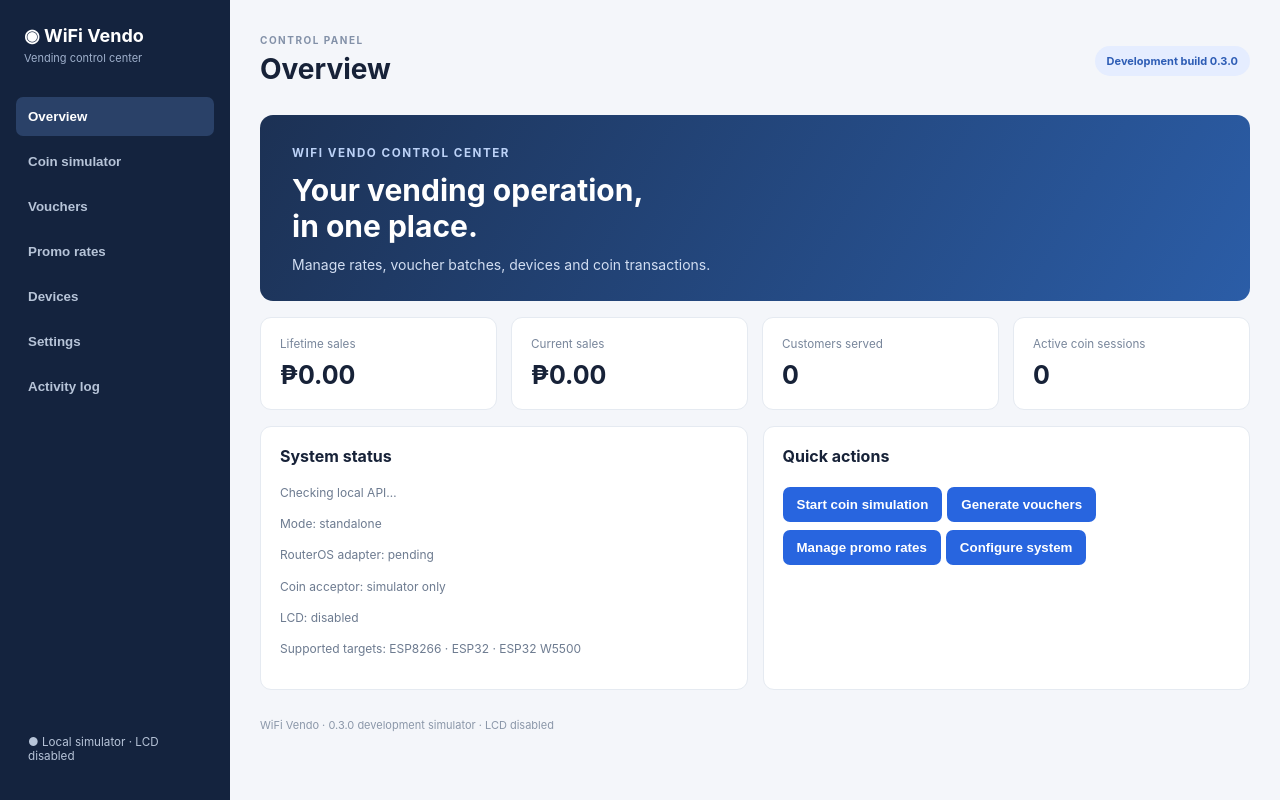
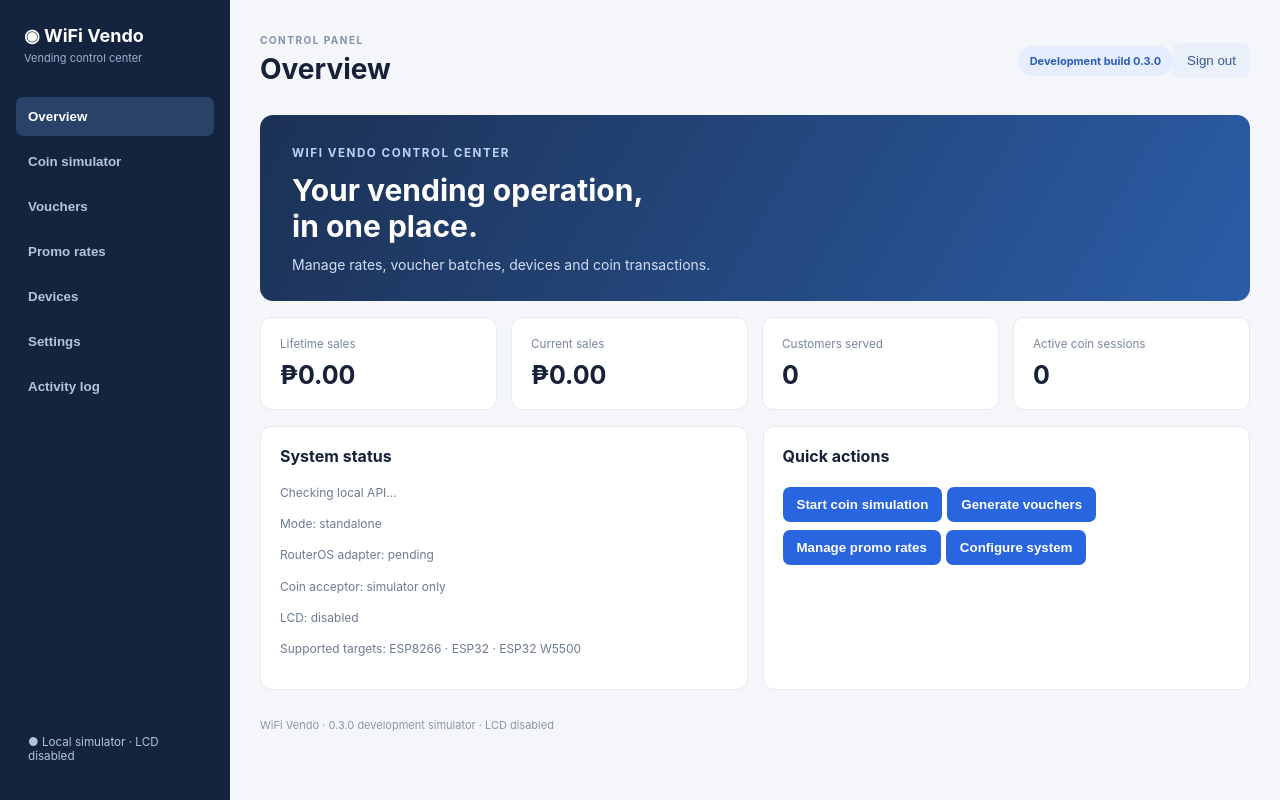
Before and after one commit to jrgodinez25/WiFi-Vendo, a website: page web/public/index.html in a window 1280 px wide. Drawn offline with Linux system fonts and the light colour scheme; no server answers.

Commit message:
Add administrator sign-out control

```diff
--- a/web/public/index.html
+++ b/web/public/index.html
@@ -2,7 +2,7 @@
 <html lang="en"><head><meta charset="utf-8"><meta name="viewport" content="width=device-width,initial-scale=1"><title>WiFi Vendo</title><link rel="stylesheet" href="/styles.css"></head>
 <body><aside><div class="brand"><b>◉ WiFi Vendo</b><small>Vending control center</small></div><nav>
 <button class="active" data-page="overview">Overview</button><button data-page="coin">Coin simulator</button><button data-page="vouchers">Vouchers</button><button data-page="rates">Promo rates</button><button data-page="devices">Devices</button><button data-page="settings">Settings</button><button data-page="activity">Activity log</button></nav><small class="foot">● Local simulator · LCD disabled</small></aside>
-<main><header><div><small>CONTROL PANEL</small><h1 id="title">Overview</h1></div><span class="badge">Development build 0.3.0</span></header>
+<main><header><div><small>CONTROL PANEL</small><h1 id="title">Overview</h1></div><div class="header-actions"><span class="badge">Development build 0.3.0</span><button id="admin-logout" class="muted" type="button">Sign out</button></div></header>
 <section id="overview" class="page active"><div class="hero"><small>WIFI VENDO CONTROL CENTER</small><h2>Your vending operation,<br>in one place.</h2><p>Manage rates, voucher batches, devices and coin transactions.</p></div><div class="metrics"><article><small>Lifetime sales</small><strong id="life">₱0.00</strong></article><article><small>Current sales</small><strong id="sales">₱0.00</strong></article><article><small>Customers served</small><strong id="customers">0</strong></article><article><small>Active coin sessions</small><strong id="sessions">0</strong></article></div><div class="grid"><article class="panel"><h3>System status</h3><p id="health">Checking local API…</p><p id="mode">Mode: standalone</p><p>RouterOS adapter: pending</p><p>Coin acceptor: simulator only</p><p>LCD: disabled</p><p>Supported targets: ESP8266 · ESP32 · ESP32 W5500</p></article><article class="panel"><h3>Quick actions</h3><button data-jump="coin">Start coin simulation</button><button data-jump="vouchers">Generate vouchers</button><button data-jump="rates">Manage promo rates</button><button data-jump="settings">Configure system</button></article></div></section>
 <section id="coin" class="page"><article class="panel"><h3>Coin vending simulator</h3><p>Development only. No physical GPIO or payment hardware is activated.</p><label>Promo rate<select id="coin-rate"></select></label><label>Customer ID<input id="client" value="demo-customer"></label><div class="actions"><button id="start">Start session</button><button id="pulse1" disabled>Insert ₱1</button><button id="pulse5" disabled>Insert ₱5</button><button id="finish" disabled>Issue voucher</button><button id="cancel" class="muted" disabled>Cancel</button></div><pre id="coin-status">No active coin session.</pre></article></section>
 <section id="vouchers" class="page"><article class="panel"><h3>Voucher batch generator</h3><div class="form"><label>Prefix<input id="prefix" value="WV" maxlength="2"></label><label>Quantity<input id="quantity" type="number" value="5" min="1" max="500"></label><label>Promo rate<select id="voucher-rate"></select></label></div><label class="inline"><input type="checkbox" id="include-sales"> Include batch value in sales statistics</label><div class="actions"><button id="generate">Generate vouchers</button><button id="print" class="muted">Print last batch</button></div><div id="batch" class="batch"></div><h3>Issued vouchers</h3><div class="table"><table><thead><tr><th>Voucher</th><th>Promo</th><th>Price</th><th>Status</th><th>Created</th></tr></thead><tbody id="voucher-rows"></tbody></table></div></article></section>
```
